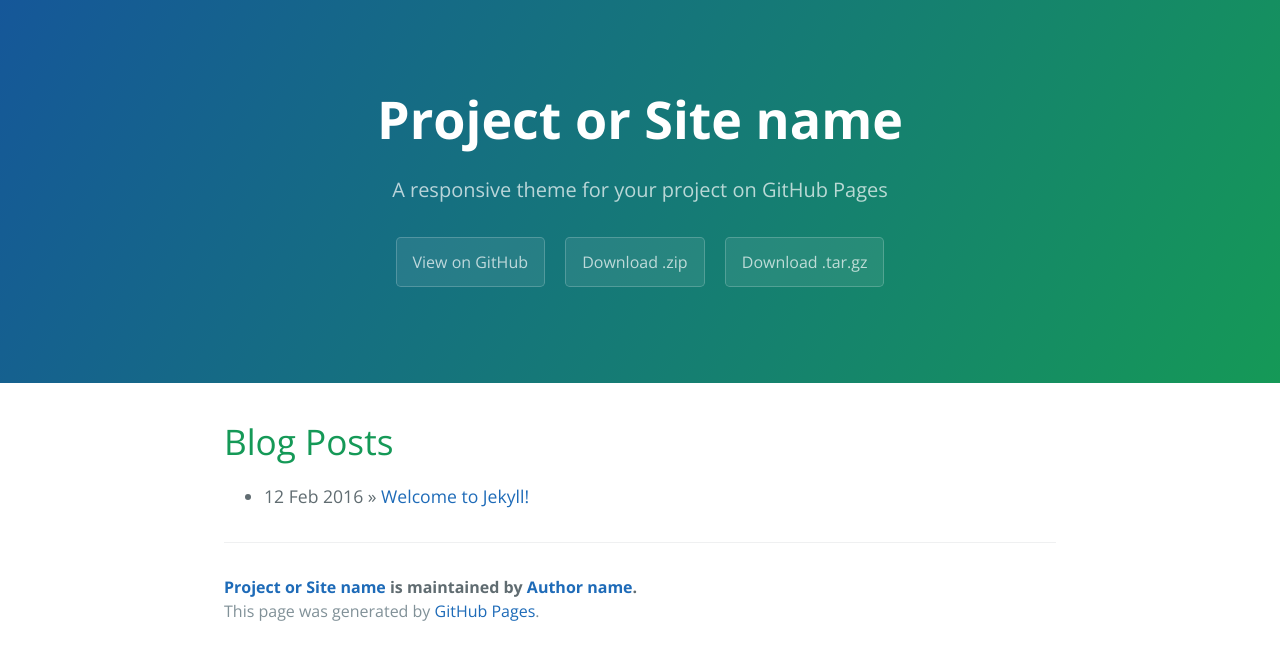
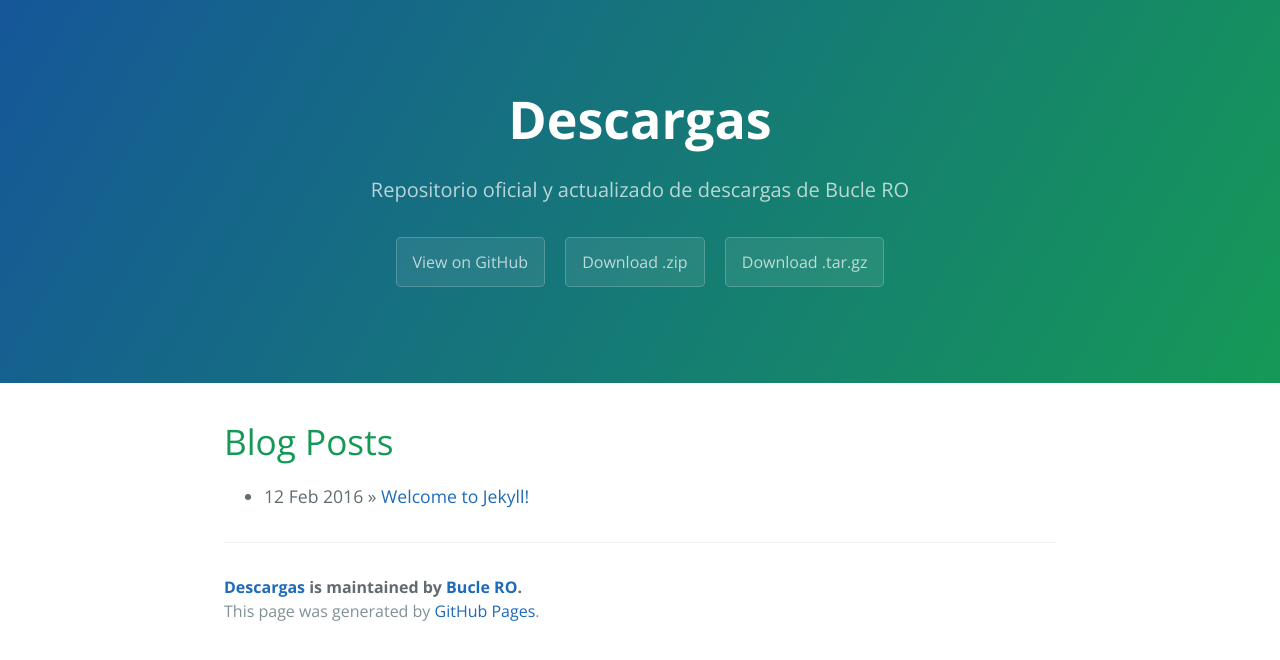
Before and after one commit to xEasycore/patcher, a Jekyll site: the page built from index.html, in a window 1280 px wide. Shown: the top 660 px of the page. Built offline with Jekyll 4.4.1, drawn with Linux system fonts in a browser that asks for light colours; the list of posts is cut into pages by our own code.

Commit message:
Update _config.yml

```diff
--- a/_config.yml
+++ b/_config.yml
@@ -1,14 +1,14 @@
 # Setup
-title:        Project or Site name
-tagline:      A responsive theme for your project on GitHub Pages
+title:        Descargas
+tagline:      Repositorio oficial y actualizado de descargas de Bucle RO
 baseurl:      ""
 paginate:     1
 locale:       "en"
 
 # About/contact
 author:
-  name:       Author name
-  url:        http://yourhomepage.com
+  name:       Bucle RO
+  url:        https://bucle-foro.ml
 
 # Gems
 gems:
```
